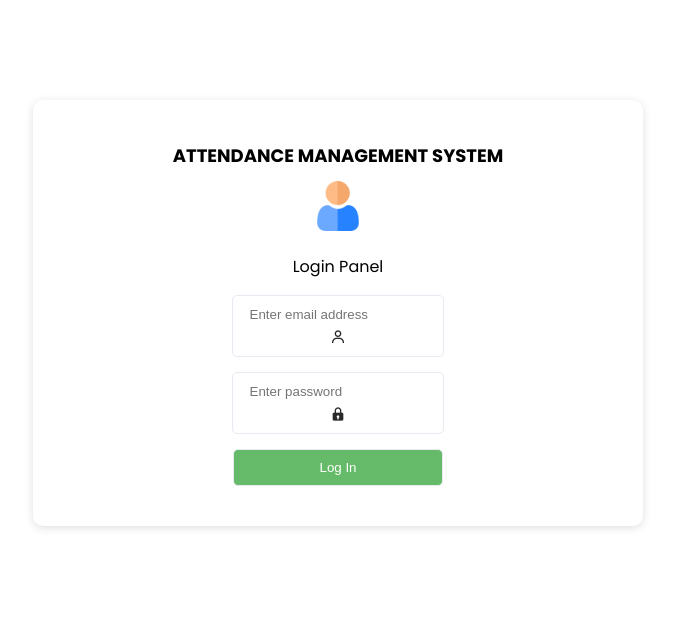
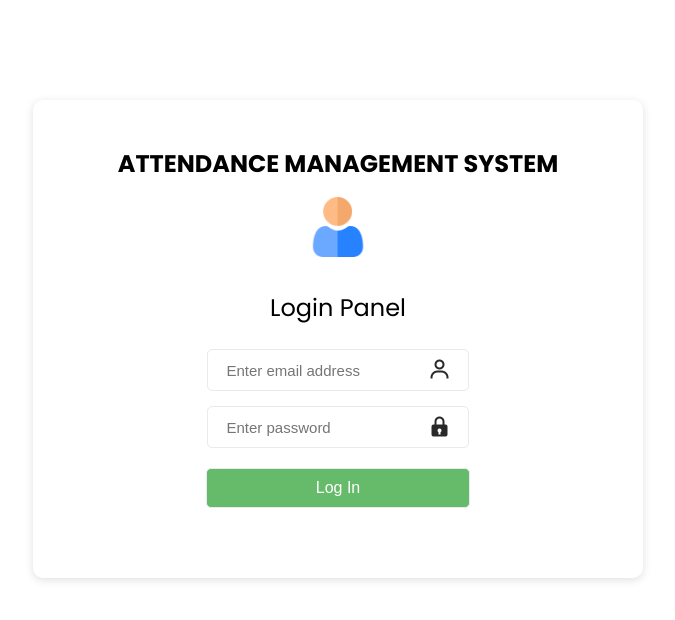
Before and after one commit to hiashraful/attendance-ms, a PHP site: page / in a window 1280 px wide. Shown: the top 620 px of the page, without its empty margins (302-977 px from the left). Run offline with PHP 8.4, Linux system fonts and the light colour scheme.

Commit message:
log in panel design change

```diff
--- a/index.php
+++ b/index.php
@@ -24,7 +24,7 @@ if (isset($_GET['logout']) && $_GET['logout'] === 'success') {
             <?php }?>
             <h1 id="login-heading">ATTENDANCE MANAGEMENT SYSTEM</h1>
             <div class="icon">
-                <img src="img/user.png" width="50px">
+                <img src="img/user.png" width="60px">
             </div>
             <p>Login Panel</p>
             <div class="input-box">
--- a/style.css
+++ b/style.css
@@ -1,6 +1,7 @@
 @import url("https://fonts.googleapis.com/css2?family=Poppins:ital,wght@0,100;0,200;0,300;0,400;0,500;0,700;1,300&family=Press+Start+2P&display=swap");
 body {
   font-family: "Poppins", sans-serif;
+  font-size: 24px;
 }
 
 .login-container {
@@ -15,7 +16,7 @@ body {
 }
 
 #login-heading {
-  font-size: 18px;
+  font-size: 24px;
   color: #000000;
 }
 
@@ -31,30 +32,43 @@ body {
   font-size: 12px;
 }
 .input-box {
+  width: 260px;
+  height: 40px;
+  display: flex;
+  align-items: center;
+  justify-content: center;
   border: 1px solid #e8e9f1;
   border-radius: 5px;
-  padding: 5px;
   color: #292929;
   margin-bottom: 15px;
-  text-align: center;
-  width: 200px;
 }
+
 
 .input-box input {
   border: none;
   outline: none;
+  font-size: 15px;
 }
 
 #login-btn {
-  width: 210px;
+  width: 264px;
+  height: 40px;
   padding: 10px;
+  margin-top: 5px;
   background: #66bb6a;
   border: 1px solid #e8e9f1;
   border-radius: 5px;
   cursor: pointer;
   color: #fff;
-  margin-bottom: 10px;
+  margin-bottom: 40px;
+  font-size: 16px;
 }
+
+#login-btn:hover {
+  transition: background 0.5s ease-in-out;
+  background: #5ca95c;
+}
+
 
 #btn-logout {
   width: 210px;
```
Also changed, not shown: other parts of style.css (+2 -34 lines), dashboard.php (+49 -0 lines).
